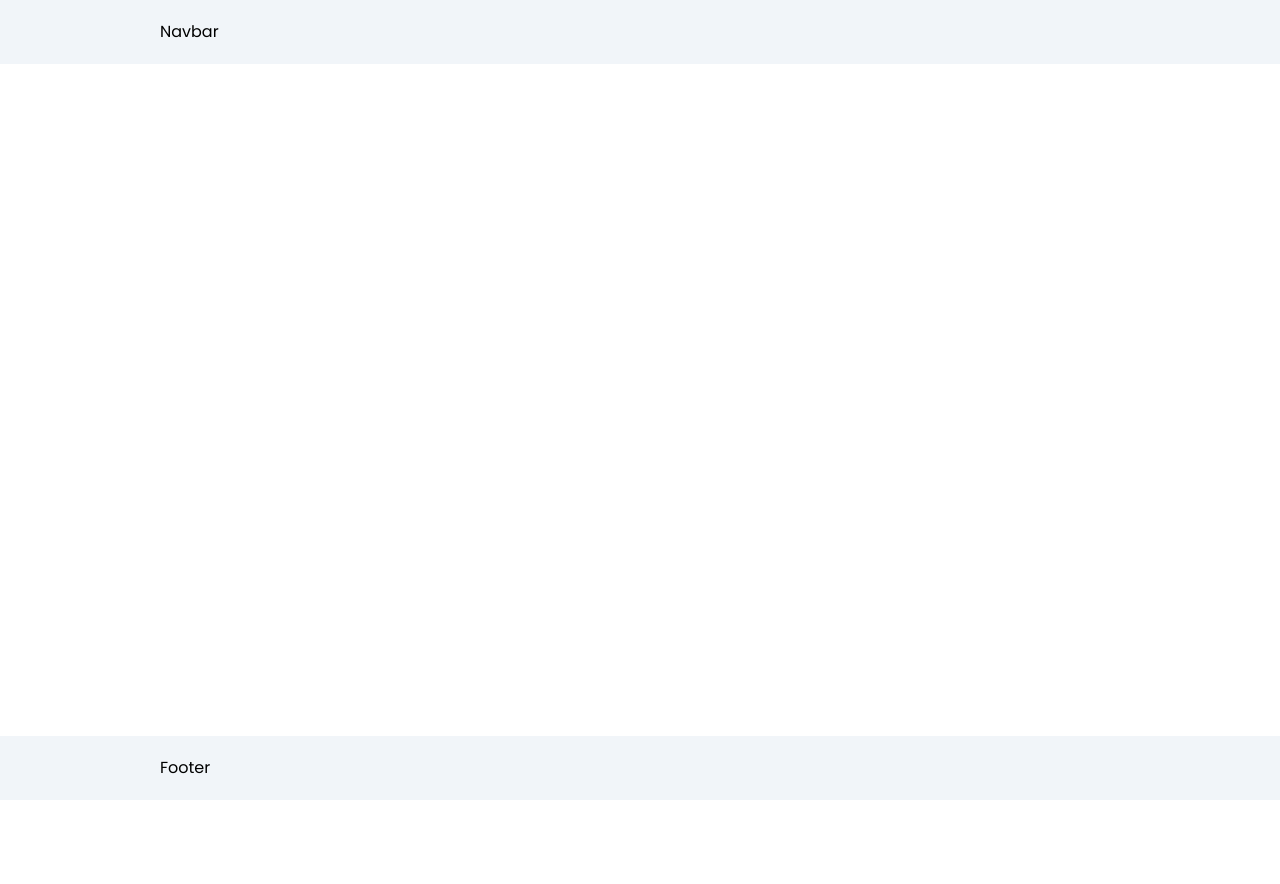
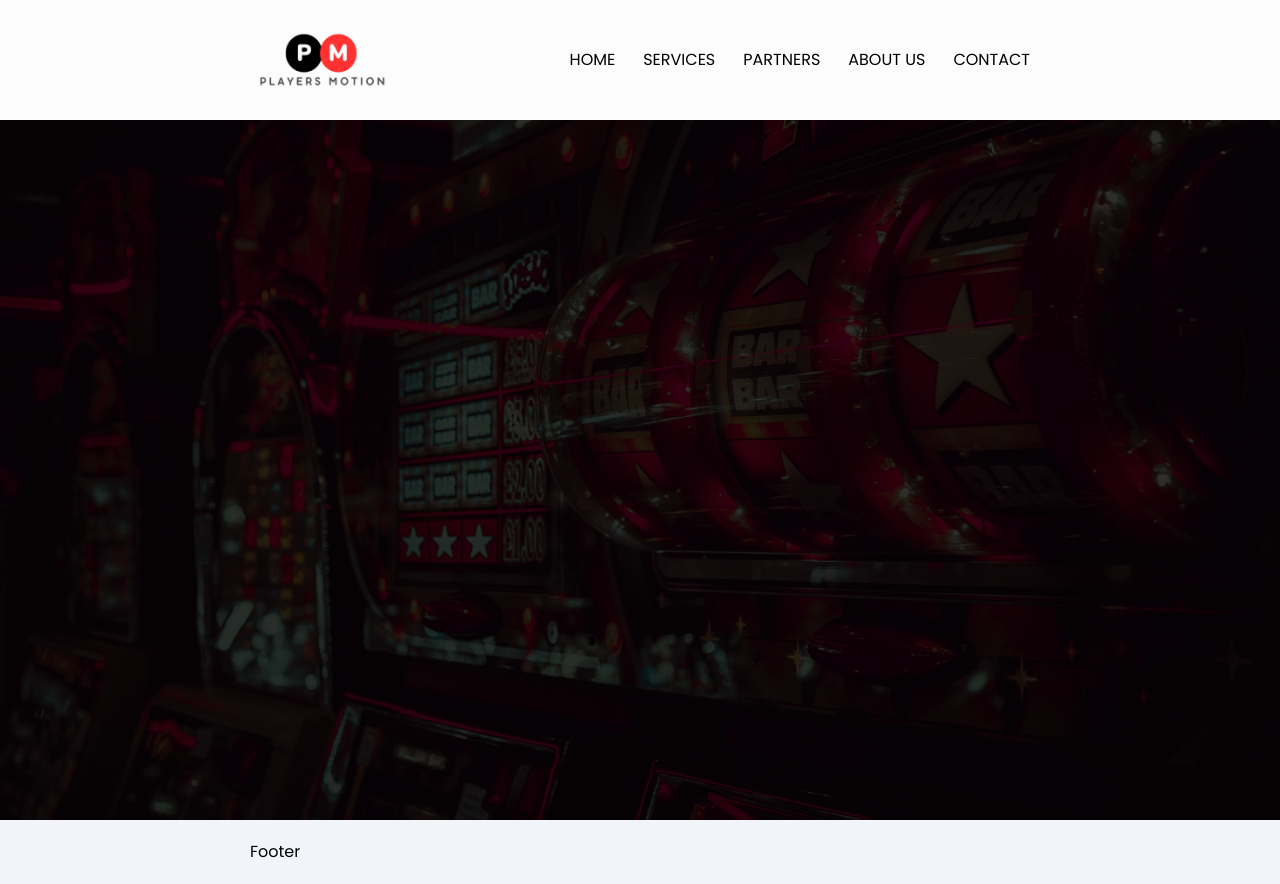
Before and after one commit to ThiAlbani83/playersmotion, a React (Vite) app: page / in a window 1280 px wide. Before the commit the page ends 800 px from the top, so only its background shows below. Built offline with nearby package versions, Linux system fonts and the light colour scheme.

Commit message:
second commit

```diff
--- /dev/null
+++ b/data.js
@@ -0,0 +1,17 @@
+export const menuItem = [
+  {
+    item: "Home",
+  },
+  {
+    item: "Services",
+  },
+  {
+    item: "Partners",
+  },
+  {
+    item: "About Us",
+  },
+  {
+    item: "Contact",
+  },
+];
--- a/src/App.jsx
+++ b/src/App.jsx
@@ -1,12 +1,14 @@
 import Footer from "./components/Footer"
 import Header from "./components/Header"
+import Hero from "./components/Hero"
 
 
 function App() {
 
   return (
-    <main className="flex flex-col h-screen justify-between">
+    <main className="flex flex-col">
       <Header />
+      <Hero />
       <Footer />
     </main>
   )
--- a/src/components/Header.jsx
+++ b/src/components/Header.jsx
@@ -1,9 +1,14 @@
-
+import NavMenu from "./NavMenu"
 
 
 const Header = () => {
   return (
-    <div className='w-full padding-x padding-y bg-slate-100'>Navbar</div>
+    <div className='flex items-center justify-between w-full padding-x padding-y bg-[#FCFCFD]'>
+      <div>
+        <img src="/playersmotion-logo.png" alt="logo" className="h-20 w-36" />
+      </div>
+      <NavMenu />
+    </div>
   )
 }
 
--- /dev/null
+++ b/src/components/Hero.jsx
@@ -0,0 +1,12 @@
+import React from 'react'
+
+const Hero = () => {
+  return (
+    <section className='bg-[url("/hero-image.png")] w-full h-[700px] bg-cover'>
+        <div className='w-full h-full bg-black/80'/>
+
+    </section>
+  )
+}
+
+export default Hero
--- /dev/null
+++ b/src/components/NavMenu.jsx
@@ -0,0 +1,22 @@
+import { useState } from "react";
+import { menuItem } from "../../data";
+
+const NavMenu = () => {
+
+    const [isSelected, setIsSelected] = useState(false)
+
+  return (
+    <>
+      <ul className="flex items-center uppercase gap-7">
+        {menuItem.map((menu, index) => (
+          <li key={index} className="hover:text-[#FF3131]">
+            <a href={`#`+menu.item}>{menu.item}</a>
+            {console.log(menu.item)}
+          </li>
+        ))}
+      </ul>
+    </>
+  );
+};
+
+export default NavMenu;
--- a/src/index.css
+++ b/src/index.css
@@ -12,8 +12,8 @@ html {
 }
 
 .padding-x {
-    padding-left: 160px;
-    padding-right: 160px;
+    padding-left: 250px;
+    padding-right: 250px;
 }
 
 .padding-y {
```
Also changed, not shown: public/hero-image.png (added), public/playersmotion-logo.png (added).
